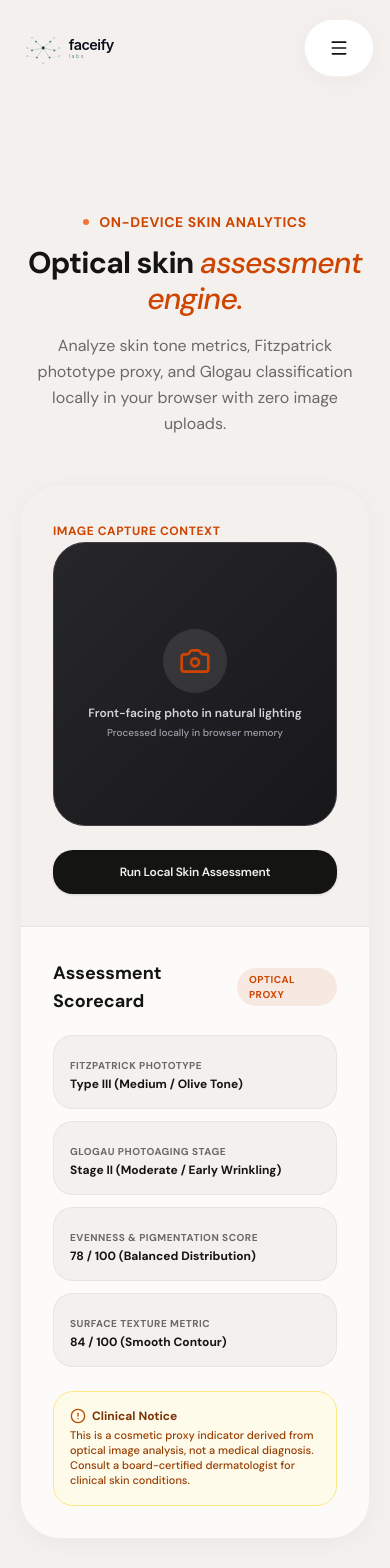
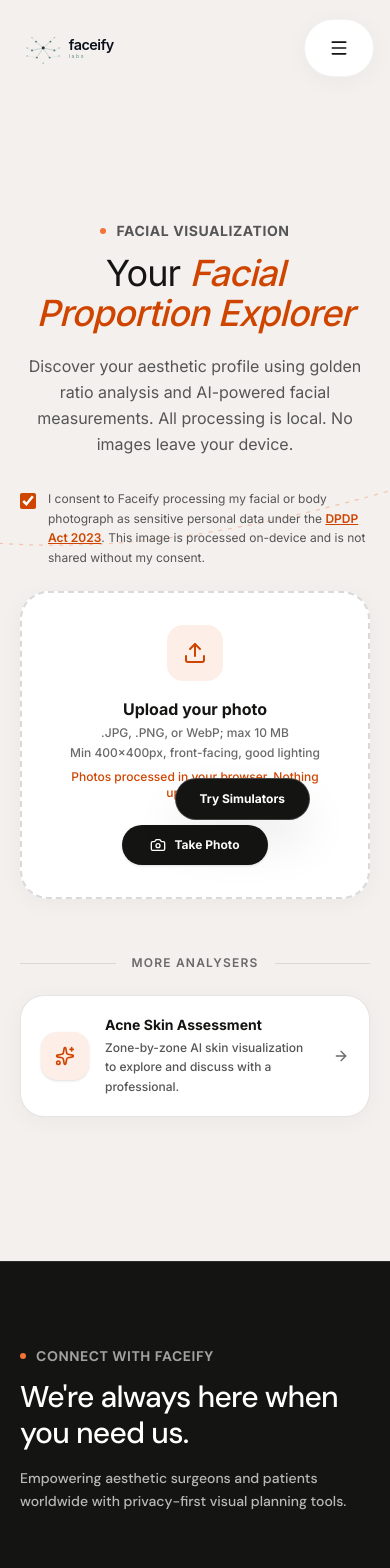
Before and after one commit to shivammane2007/3D_Simulator_Frontend_Web_Integration, a Next.js app: page /analyse in a window 390 px wide. Shown: the top 1568 px of the page. Built offline with nearby package versions, Linux system fonts and the light colour scheme; a web font is replaced by a local one.

Commit message:
feat: add face analyser page and navigation config

```diff
--- a/src/app/analyse/page.tsx
+++ b/src/app/analyse/page.tsx
@@ -1,116 +1,318 @@
 'use client';
 
-import { useState } from 'react';
+import { useState, useRef } from 'react';
 import Link from 'next/link';
-import { Camera, RefreshCw, AlertCircle, CheckCircle2, ArrowRight } from 'lucide-react';
+import Image from 'next/image';
+import {
+  Upload,
+  Camera,
+  Sparkles,
+  ArrowRight,
+  RefreshCw,
+  CheckCircle2,
+  RotateCcw,
+} from 'lucide-react';
 import { routes } from '@/config/routes';
 
-export default function SkinAnalyserPage() {
+export default function FaceAnalyserPage() {
+  const [consentChecked, setConsentChecked] = useState(true);
   const [analyzing, setAnalyzing] = useState(false);
+  const [analyzed, setAnalyzed] = useState(false);
+  const [uploadedImageSrc, setUploadedImageSrc] = useState<string | null>(null);
 
-  const handleRunAnalysis = () => {
+  const fileInputRef = useRef<HTMLInputElement>(null);
+  const cameraInputRef = useRef<HTMLInputElement>(null);
+
+  const handleImageFile = (file: File) => {
+    if (!file) return;
+    const reader = new FileReader();
+    reader.onload = (e) => {
+      const src = e.target?.result as string;
+      setUploadedImageSrc(src);
       setAnalyzing(true);
       setTimeout(() => {
         setAnalyzing(false);
-    }, 1500);
+        setAnalyzed(true);
+      }, 1600);
+    };
+    reader.readAsDataURL(file);
+  };
+
+  const handleDrop = (e: React.DragEvent<HTMLDivElement>) => {
+    e.preventDefault();
+    if (!consentChecked) return;
+    if (e.dataTransfer.files && e.dataTransfer.files[0]) {
+      handleImageFile(e.dataTransfer.files[0]);
+    }
+  };
+
+  const handleFileInput = (e: React.ChangeEvent<HTMLInputElement>) => {
+    if (e.target.files && e.target.files[0]) {
+      handleImageFile(e.target.files[0]);
+    }
+  };
+
+  const handleReset = () => {
+    setUploadedImageSrc(null);
+    setAnalyzed(false);
+    setAnalyzing(false);
   };
 
   return (
-    <div className="bg-[#F3F0EE] min-h-screen pt-32 pb-20 space-y-12">
-      {/* Header */}
-      <div className="container-master text-center max-w-3xl mx-auto space-y-4">
-        <span className="text-eyebrow-master text-eyebrow-dot text-[#CF4500]">
-          On-Device Skin Analytics
+    <div className="bg-[#F3F0EE] min-h-screen pt-28 sm:pt-32 pb-24 font-sans selection:bg-[#CF4500]/15 selection:text-[#141413] relative overflow-hidden">
+      {/* ── Background Trajectory Curve ── */}
+      <svg
+        className="absolute inset-0 w-full h-[600px] pointer-events-none"
+        xmlns="http://www.w3.org/2000/svg"
+        fill="none"
+      >
+        <path
+          d="M-100 450 C 400 550, 800 120, 1550 220"
+          stroke="#F37338"
+          strokeWidth="1.2"
+          strokeDasharray="4 6"
+          opacity="0.35"
+        />
+        <circle cx="980" cy="200" r="3.5" fill="#CF4500" opacity="0.4" />
+      </svg>
+
+      {/* ── 1. Header ── */}
+      <div className="container-master relative z-10 text-center max-w-3xl mx-auto pt-6 pb-8 space-y-4">
+        <span className="text-eyebrow-master text-eyebrow-dot justify-center">
+          FACIAL VISUALIZATION
         </span>
-        <h1 className="text-3xl sm:text-5xl font-bold tracking-tight text-[#141413] font-display">
-          Optical skin{' '}
+
+        <h1 className="text-4xl sm:text-5xl md:text-6xl font-normal font-display tracking-tight text-[#141413] leading-[1.1]">
+          Your{' '}
           <span className="italic font-medium text-[#CF4500]">
-            assessment engine.
+            Facial Proportion Explorer
           </span>
         </h1>
-        <p className="text-base sm:text-lg text-[#696969] leading-relaxed max-w-xl mx-auto font-normal">
-          Analyze skin tone metrics, Fitzpatrick phototype proxy, and Glogau classification locally in your browser with zero image uploads.
+
+        <p className="pt-1 text-base sm:text-lg text-[#555555] font-normal max-w-[56ch] mx-auto leading-relaxed">
+          Discover your aesthetic profile using golden ratio analysis and AI-powered facial measurements. All processing is local. No images leave your device.
         </p>
       </div>
 
-      {/* Main Analysis Playground */}
-      <div className="container-master">
-        <div className="max-w-4xl mx-auto bg-[#FCFBFA] rounded-[40px] border border-black/5 shadow-level-1 overflow-hidden grid lg:grid-cols-[1fr_1.2fr]">
-          {/* Left: Interactive Canvas */}
-          <div className="p-8 bg-[#F3F0EE] flex flex-col justify-between border-b lg:border-b-0 lg:border-r border-black/5">
-            <div className="space-y-4">
-              <span className="text-xs font-bold uppercase tracking-wider text-[#CF4500]">
-                Image Capture Context
+      {/* ── 2. Consent & Upload Area ── */}
+      <div className="container-master relative z-10 max-w-2xl mx-auto px-4">
+        {!analyzed ? (
+          <div>
+            {/* DPDP Act 2023 Consent Checkbox */}
+            <label className="flex items-start gap-3 cursor-pointer select-none mb-6 max-w-xl mx-auto text-left">
+              <input
+                type="checkbox"
+                checked={consentChecked}
+                onChange={(e) => setConsentChecked(e.target.checked)}
+                className="mt-1 h-4 w-4 rounded border-black/20 accent-[#CF4500] shrink-0 cursor-pointer"
+              />
+              <span className="text-[#555555] text-xs leading-relaxed font-normal">
+                I consent to Faceify processing my facial or body photograph as sensitive personal data under the{' '}
+                <Link
+                  href={routes.privacy}
+                  className="underline text-[#CF4500] hover:text-[#9A3A0A] font-semibold transition-colors"
+                  target="_blank"
+                >
+                  DPDP Act 2023
+                </Link>
+                . This image is processed on-device and is not shared without my consent.
               </span>
-              <div className="aspect-square rounded-[32px] bg-gradient-to-br from-zinc-800 to-zinc-900 border border-zinc-700 flex flex-col items-center justify-center p-6 text-center text-zinc-300 relative overflow-hidden">
-                <div className="w-16 h-16 rounded-full bg-white/10 flex items-center justify-center mb-3">
-                  <Camera className="w-8 h-8 text-[#CF4500]" />
-                </div>
-                <p className="text-xs font-semibold">Front-facing photo in natural lighting</p>
-                <p className="text-[10px] text-zinc-400 mt-1">Processed locally in browser memory</p>
+            </label>
 
-                {/* Processing animation */}
+            {/* Upload Box */}
+            <div
+              role="button"
+              tabIndex={consentChecked ? 0 : -1}
+              onClick={() => consentChecked && !analyzing && fileInputRef.current?.click()}
+              onDrop={handleDrop}
+              onDragOver={(e) => e.preventDefault()}
+              className={`relative w-full max-w-xl mx-auto border-2 border-dashed rounded-[28px] p-8 sm:p-12 text-center transition-all bg-white shadow-level-1 overflow-hidden ${
+                !consentChecked
+                  ? 'opacity-60 cursor-not-allowed border-black/10'
+                  : 'cursor-pointer border-black/15 hover:border-[#CF4500]/40 hover:bg-[#FCFBFA]'
+              }`}
+            >
+              {/* Processing Overlay */}
               {analyzing && (
-                  <div className="absolute inset-0 bg-black/85 flex flex-col items-center justify-center gap-3">
+                <div className="absolute inset-0 z-20 bg-white/95 backdrop-blur-sm flex flex-col items-center justify-center gap-3.5 p-6">
                   <RefreshCw className="w-8 h-8 text-[#CF4500] animate-spin" />
-                    <span className="text-xs font-bold text-white">Extracting Optical Metrics...</span>
+                  <p className="text-sm font-semibold text-[#141413]">
+                    Calculating 468 landmarks &amp; facial ratios...
+                  </p>
+                  <p className="text-xs text-[#696969]">
+                    Evaluating vertical thirds and golden ratio symmetry locally in browser.
+                  </p>
                 </div>
               )}
-              </div>
+
+              <input
+                ref={fileInputRef}
+                type="file"
+                accept="image/jpeg,image/png,image/webp"
+                className="hidden"
+                onChange={handleFileInput}
+              />
+              <input
+                ref={cameraInputRef}
+                type="file"
+                accept="image/jpeg,image/png,image/webp"
+                capture="user"
+                className="hidden"
+                onChange={handleFileInput}
+              />
+
+              <div className="w-14 h-14 mx-auto mb-4 rounded-2xl bg-[#FDEEE7] flex items-center justify-center text-[#CF4500]">
+                <Upload className="w-6 h-6" />
               </div>
 
-            <div className="pt-6">
+              <p className="text-base font-bold text-[#141413] mb-1">
+                Upload your photo
+              </p>
+              <p className="text-xs text-[#696969] mb-1">
+                .JPG, .PNG, or WebP; max 10 MB
+              </p>
+              <p className="text-xs text-[#696969] mb-2">
+                Min 400x400px, front-facing, good lighting
+              </p>
+              <p className="text-xs text-[#CF4500] font-medium mb-6">
+                Photos processed in your browser. Nothing uploaded.
+              </p>
+
               <button
-                onClick={handleRunAnalysis}
-                disabled={analyzing}
-                className="w-full py-3.5 rounded-[20px] bg-[#141413] text-[#F3F0EE] hover:bg-[#262627] text-xs font-semibold tracking-[-0.02em] shadow-sm transition-all inline-flex items-center justify-center gap-2 cursor-pointer disabled:opacity-60"
+                type="button"
+                disabled={!consentChecked || analyzing}
+                onClick={(e) => {
+                  e.stopPropagation();
+                  cameraInputRef.current?.click();
+                }}
+                className="inline-flex items-center gap-2 px-7 py-3 bg-[#141413] hover:bg-[#262627] text-white text-xs font-bold rounded-full transition-all shadow-sm disabled:opacity-40 disabled:cursor-not-allowed cursor-pointer"
               >
-                {analyzing ? 'Analyzing Local Pixels...' : 'Run Local Skin Assessment'}
+                <Camera className="w-4 h-4" />
+                <span>Take Photo</span>
               </button>
             </div>
           </div>
-
-          {/* Right: Results Breakdown */}
-          <div className="p-8 space-y-6 flex flex-col justify-between">
-            <div className="space-y-5">
-              <div className="flex items-center justify-between">
-                <h3 className="text-lg font-bold font-display text-[#141413]">
-                  Assessment Scorecard
+        ) : (
+          /* ── Results View ── */
+          <div className="max-w-xl mx-auto space-y-6">
+            <div className="bg-white rounded-[28px] p-6 sm:p-8 border border-black/5 shadow-level-1 space-y-6">
+              <div className="flex items-center justify-between pb-4 border-b border-black/5">
+                <div>
+                  <h3 className="text-lg font-bold text-[#141413]">
+                    Proportion Scorecard
                   </h3>
-                <span className="text-[10px] uppercase tracking-wider font-bold px-3 py-1 rounded-full bg-[#CF4500]/10 text-[#CF4500]">
-                  Optical Proxy
-                </span>
+                  <p className="text-xs text-[#696969]">
+                    Golden ratio &amp; symmetry index
+                  </p>
+                </div>
+                <button
+                  onClick={handleReset}
+                  className="inline-flex items-center gap-1.5 text-xs font-semibold text-[#CF4500] hover:underline cursor-pointer"
+                >
+                  <RotateCcw className="w-3.5 h-3.5" />
+                  <span>Assess Another</span>
+                </button>
               </div>
 
-              <div className="space-y-3">
+              {uploadedImageSrc && (
+                <div className="relative aspect-[4/3] rounded-2xl overflow-hidden bg-black/5 border border-black/5">
+                  <Image
+                    src={uploadedImageSrc}
+                    alt="Analyzed face"
+                    fill
+                    className="object-cover"
+                  />
+                  <div className="absolute bottom-3 left-3 bg-black/70 backdrop-blur-sm text-white text-[10px] font-bold px-3 py-1 rounded-full flex items-center gap-1.5">
+                    <CheckCircle2 className="w-3 h-3 text-[#CF4500]" />
+                    <span>468 Landmarks Active</span>
+                  </div>
+                </div>
+              )}
+
+              {/* Metric Scores */}
+              <div className="grid grid-cols-3 gap-3">
                 {[
-                  { metric: 'Fitzpatrick Phototype', value: 'Type III (Medium / Olive Tone)' },
-                  { metric: 'Glogau Photoaging Stage', value: 'Stage II (Moderate / Early Wrinkling)' },
-                  { metric: 'Evenness & Pigmentation Score', value: '78 / 100 (Balanced Distribution)' },
-                  { metric: 'Surface Texture Metric', value: '84 / 100 (Smooth Contour)' },
-                ].map((item, idx) => (
-                  <div key={idx} className="p-4 rounded-[20px] bg-[#F3F0EE] border border-black/5 space-y-0.5">
-                    <span className="text-[10px] uppercase font-bold tracking-wider text-[#696969]">
-                      {item.metric}
-                    </span>
-                    <p className="text-xs font-bold text-[#141413]">{item.value}</p>
+                  { label: 'Overall Harmony', value: '88 / 100', color: 'text-[#CF4500]' },
+                  { label: 'Golden Ratio', value: '1:1.618', color: 'text-[#CF4500]' },
+                  { label: 'Symmetry', value: '94%', color: 'text-[#CF4500]' },
+                ].map((item, i) => (
+                  <div
+                    key={i}
+                    className="p-3.5 rounded-2xl bg-[#FCFBFA] border border-black/5 text-center space-y-1"
+                  >
+                    <div className="text-[10px] uppercase font-bold text-[#696969] tracking-wider">
+                      {item.label}
+                    </div>
+                    <div className={`text-base font-bold font-mono ${item.color}`}>
+                      {item.value}
+                    </div>
+                  </div>
+                ))}
+              </div>
+
+              {/* Proportions Breakdown */}
+              <div className="space-y-2.5 pt-2">
+                <div className="text-xs font-bold text-[#141413] uppercase tracking-wider">
+                  Facial Thirds Analysis
+                </div>
+                {[
+                  { section: 'Upper Third (Trichion to Glabella)', score: 'Balanced · 33.1%' },
+                  { section: 'Middle Third (Glabella to Subnasale)', score: 'Balanced · 33.6%' },
+                  { section: 'Lower Third (Subnasale to Menton)', score: 'Balanced · 33.3%' },
+                ].map((row, idx) => (
+                  <div
+                    key={idx}
+                    className="flex items-center justify-between p-3.5 rounded-xl bg-[#FCFBFA] border border-black/5 text-xs"
+                  >
+                    <span className="text-[#555555] font-medium">{row.section}</span>
+                    <span className="text-[#CF4500] font-bold">{row.score}</span>
                   </div>
                 ))}
               </div>
             </div>
+          </div>
+        )}
 
-            {/* Disclaimer */}
-            <div className="p-4 rounded-[20px] bg-amber-50 border border-amber-200 text-amber-900 space-y-1">
-              <div className="flex items-center gap-1.5 text-xs font-bold">
-                <AlertCircle className="w-4 h-4 text-amber-700 shrink-0" />
-                <span>Clinical Notice</span>
+        {/* ── 3. More Analysers Section (Screenshot 2) ── */}
+        <div className="max-w-xl mx-auto pt-14 pb-12">
+          {/* Divider */}
+          <div className="flex items-center gap-4 mb-6">
+            <div className="flex-1 h-px bg-black/10" />
+            <span className="text-xs font-semibold tracking-widest uppercase text-[#696969]">
+              MORE ANALYSERS
+            </span>
+            <div className="flex-1 h-px bg-black/10" />
           </div>
-              <p className="leading-snug text-amber-800 text-[11px]">
-                This is a cosmetic proxy indicator derived from optical image analysis, not a medical diagnosis. Consult a board-certified dermatologist for clinical skin conditions.
+
+          {/* Acne Skin Assessment Card */}
+          <Link
+            href={routes.analyse}
+            className="group flex items-center gap-4 bg-white border border-black/10 rounded-[24px] p-5 shadow-level-1 hover:border-[#CF4500]/30 hover:shadow-level-2 transition-all"
+          >
+            <div className="w-12 h-12 rounded-2xl bg-[#FDEEE7] flex items-center justify-center text-[#CF4500] shrink-0 group-hover:bg-[#CF4500] group-hover:text-white transition-colors shadow-sm">
+              <Sparkles className="w-5 h-5" />
+            </div>
+            <div className="flex-1 min-w-0">
+              <p className="text-sm font-bold text-[#141413] leading-tight">
+                Acne Skin Assessment
+              </p>
+              <p className="text-xs text-[#555555] mt-1 leading-relaxed">
+                Zone-by-zone AI skin visualization to explore and discuss with a professional.
               </p>
             </div>
+            <ArrowRight className="w-4 h-4 text-[#696969] group-hover:text-[#CF4500] group-hover:translate-x-1 transition-all shrink-0" />
+          </Link>
         </div>
       </div>
+
+      {/* ── 4. Floating Pill: Try Simulators (Screenshot 2 bottom right) ── */}
+      <div className="fixed bottom-6 right-20 z-40">
+        <Link
+          href={routes.simulate}
+          className="inline-flex items-center gap-2 px-6 py-3 rounded-full bg-[#141413] hover:bg-[#262627] text-white text-xs font-bold shadow-level-2 border border-white/20 transition-all hover:scale-105 active:scale-95"
+        >
+          <span>Try Simulators</span>
+        </Link>
       </div>
     </div>
   );
--- a/src/data/navigation.ts
+++ b/src/data/navigation.ts
@@ -63,7 +63,7 @@ export const mainNav: NavEntry[] = [
       },
       {
         label: 'AI Face Analyzer',
-        href: routes.simulate,
+        href: routes.analyse,
       },
       {
         label: 'Acne Assessment',
```
Lines whose indentation alone changed are shown as unchanged.
